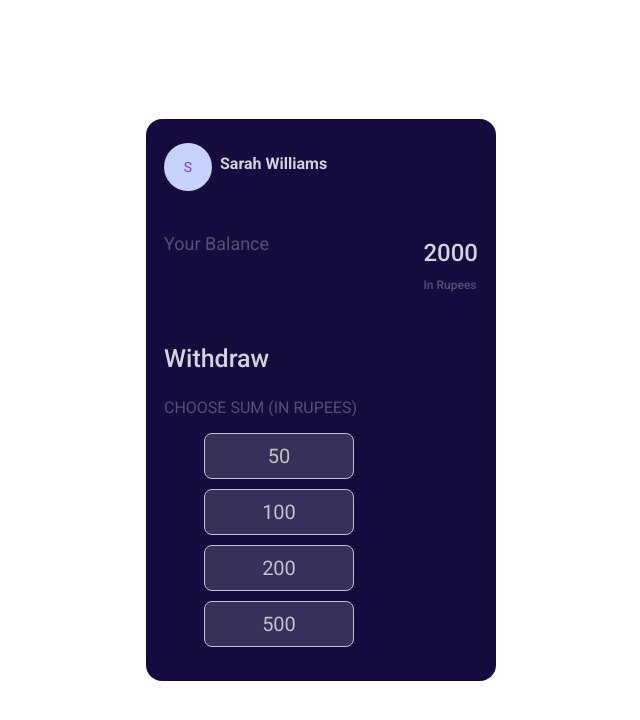
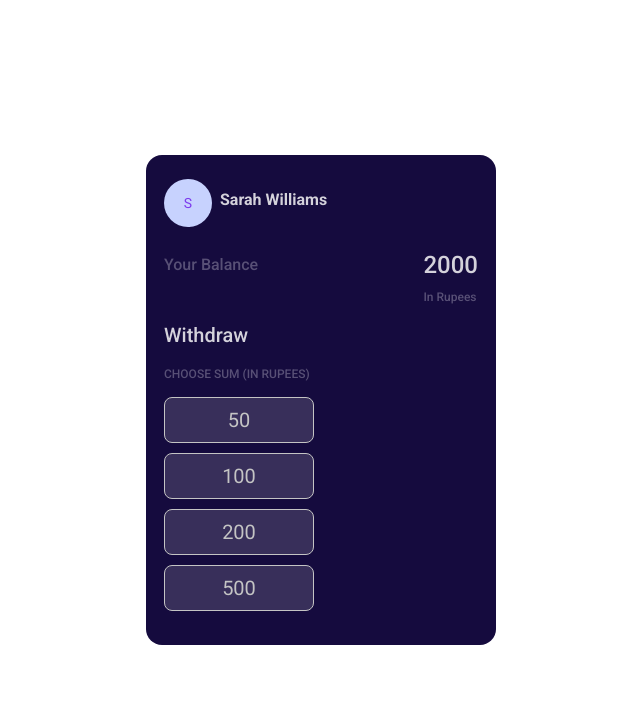
Before and after one commit to vineethsankre/React-Cash-Withdrawal, a React (Create React App) app: page / in a window 1280 px wide. Shown: the top 720 px of the page, without its empty margins (319-959 px from the left). Built offline with nearby package versions, Linux system fonts and the light colour scheme; a web font is replaced by a local one.

Commit message:
Update index.css

```diff
--- a/src/components/CashWithdrawal/index.css
+++ b/src/components/CashWithdrawal/index.css
@@ -54,33 +54,42 @@
 .balance-text {
   color: #585076;
   font-family: 'Roboto';
-  font-size: 18px;
+  font-size: 16px;
+  font-weight: 500;
+  margin-top: 4px;
 }
 .balance-amount {
   color: #d4d2db;
   font-family: 'Roboto';
   font-size: 24px;
   font-weight: 500;
+  margin:0;
 }
 .currency {
   color: #585076;
   font-family: 'Roboto';
   font-size: 12px;
+  font-weight: 500;
 }
 
 .withdraw-text {
   color: #d4d2db;
   font-family: 'Roboto';
-  font-size: 25px;
+  font-size: 20px;
   font-weight: 500;
+  margin-top: 16px;
 }
 .choose-sum {
   color: #585076;
   font-family: 'Roboto';
-  font-size: 16px;
+  font-size: 12px;
+  font-weight: 500;
+  margin-bottom: 12px;
 }
 
 .denomination-container {
+  padding-left: 0px;
   display: flex;
   flex-wrap: wrap;
+  justify-content: space-between;
 }
```
